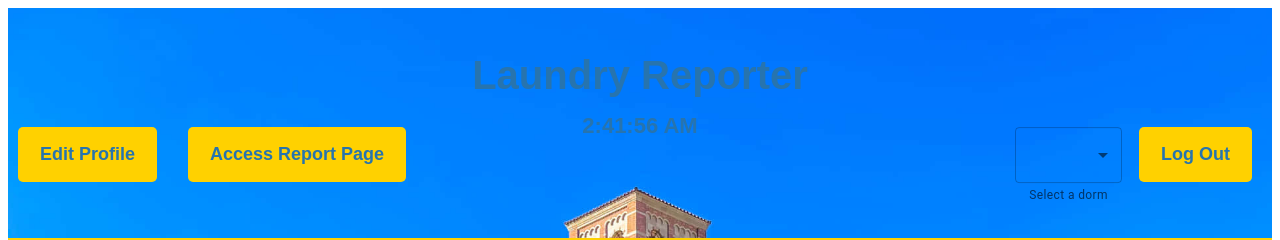
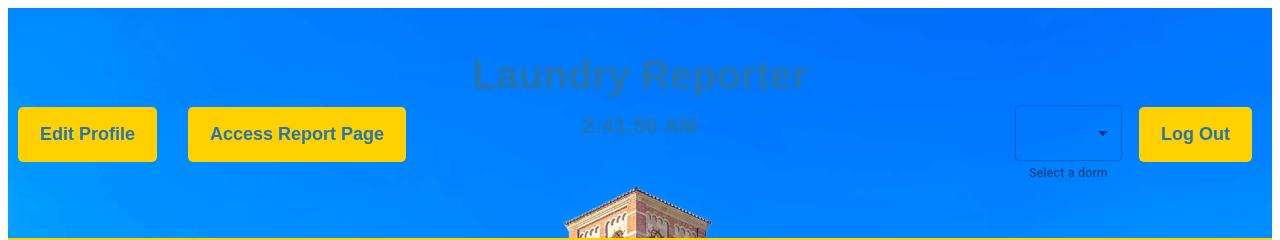
Before and after one commit to jiayini1119/Laundry-Room-Maintenance-Portal, a React (Create React App) app in the folder frontend/: page /home/report in a window 1280 px wide. Both pictures are taken after a click on the button "Go back to the home page". Shown: the top 240 px of the page. Built offline with nearby package versions, Linux system fonts and the light colour scheme; no server answers.

Commit message:
delete unneeded margin

```diff
--- a/frontend/src/components/HeaderFeatures.css
+++ b/frontend/src/components/HeaderFeatures.css
@@ -10,7 +10,7 @@
 
 .Dropdown {
   position: absolute;
-  top: 105%;
+  top: 90%;
   right: 150px;
   transform: translate(0, -100%);
 }
@@ -22,13 +22,11 @@
   border: none;
   border-radius: 5px;
   cursor: pointer;
-  margin-top: 20px !important;
   font-size: large;
   font-weight: bold;
   font-family: Arial, Helvetica, sans-serif;
   text-align: center;
   display: block;
-  margin: 0 auto;
   position: absolute;
   top: 75%;
   right: 20px;
@@ -47,13 +45,11 @@
   border: none;
   border-radius: 5px;
   cursor: pointer;
-  margin-top: 20px !important;
   font-size: large;
   font-weight: bold;
   font-family: Arial, Helvetica, sans-serif;
   text-align: center;
   display: block;
-  margin: 0 auto;
   position: absolute;
   top: 75%;
   left: 180px;
@@ -72,13 +68,11 @@
   border: none;
   border-radius: 5px;
   cursor: pointer;
-  margin-top: 20px !important;
   font-size: large;
   font-weight: bold;
   font-family: Arial, Helvetica, sans-serif;
   text-align: center;
   display: block;
-  margin: 0 auto;
   position: absolute;
   top: 75%;
   left: 10px;
@@ -111,13 +105,11 @@ hr {
   border: none;
   border-radius: 5px;
   cursor: pointer;
-  margin-top: 20px !important;
   font-size: large;
   font-weight: bold;
   font-family: Arial, Helvetica, sans-serif;
   text-align: center;
   display: block;
-  margin: 0 auto;
   position: absolute;
   top: 9%;
   right: 20px;
```
